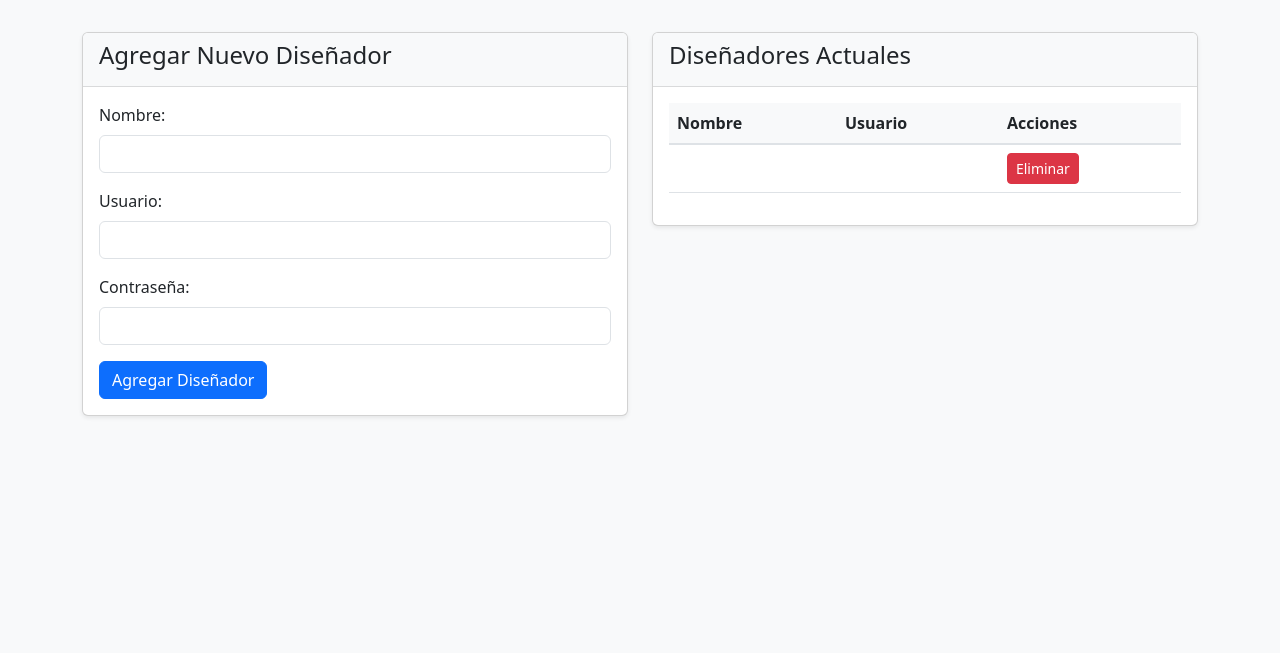
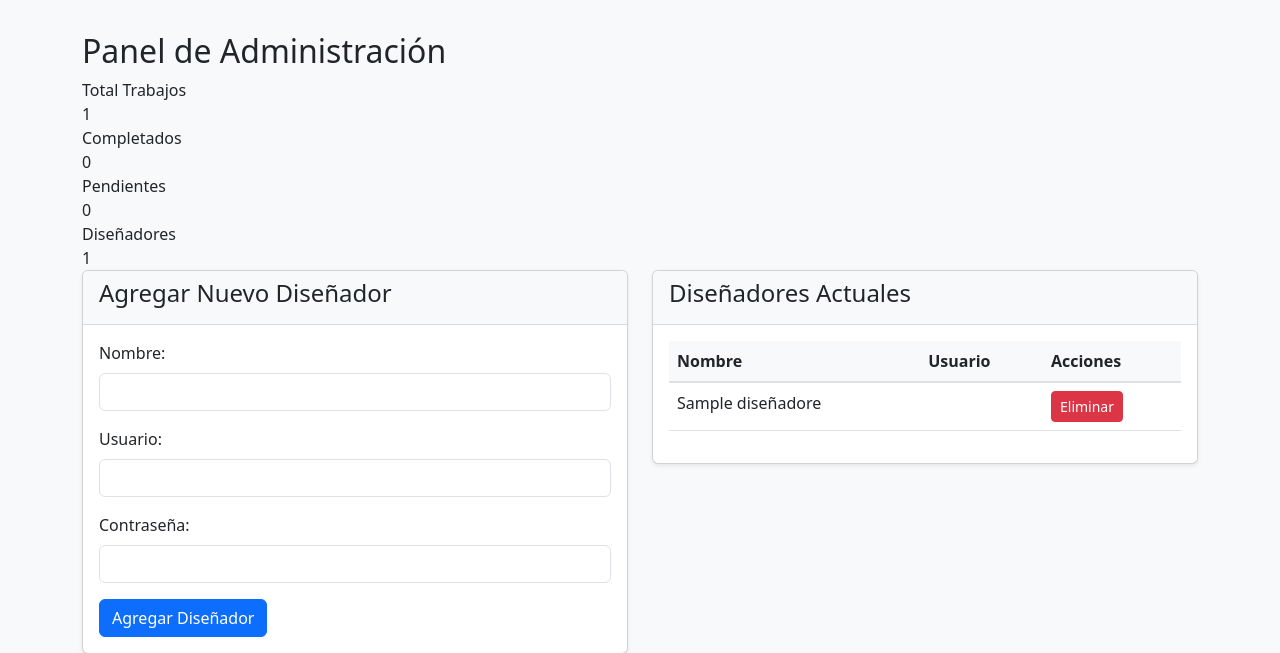
Before and after one commit to yimimejia/BusinessTool, a PHP site: page /admin.php in a window 1280 px wide. Shown: the part 56-709 px from the top of the page. Run offline with PHP 8.4, Linux system fonts and the light colour scheme; the visitor is signed in with stand-in values (Sample User, id 1); tables that the repository leaves empty or names only in its code hold one stand-in row (values such as "Sample post"); data that the repository does not hold is empty; some libraries are stand-ins or nearby versions.

Commit message:
Assistant checkpoint: Added statistics panel to admin page
Assistant generated file changes:
- admin.php: Add statistics panel design

---

User prompt:

Literalmente copia el código del diseño de la estadística de los diseñadores y literalmente pégala en admin

```diff
--- a/admin.php
+++ b/admin.php
@@ -1,3 +1,4 @@
+
 <?php
 require_once 'conexion.php';
 require_once 'includes/auth.php';
@@ -32,9 +33,15 @@ if ($_SERVER['REQUEST_METHOD'] == 'POST') {
     }
 }
 
-// Obtener lista de diseñadores
+// Obtener lista de diseñadores y estadísticas
 $stmt = $pdo->query("SELECT * FROM diseñadores WHERE es_admin = 0");
 $diseñadores = $stmt->fetchAll();
+
+// Obtener estadísticas
+$total_trabajos = $pdo->query("SELECT COUNT(*) FROM trabajos")->fetchColumn();
+$trabajos_completados = $pdo->query("SELECT COUNT(*) FROM trabajos WHERE estado = 'completado'")->fetchColumn();
+$trabajos_pendientes = $pdo->query("SELECT COUNT(*) FROM trabajos WHERE estado = 'pendiente'")->fetchColumn();
+$total_disenadores = $pdo->query("SELECT COUNT(*) FROM diseñadores WHERE es_admin = 0")->fetchColumn();
 
 include 'includes/header.php';
 ?>
@@ -42,6 +49,28 @@ include 'includes/header.php';
 <?php if (isset($mensaje)): ?>
     <div class="alert alert-success"><?php echo $mensaje; ?></div>
 <?php endif; ?>
+
+<div class="stats-panel">
+    <h2 class="panel-title">Panel de Administración</h2>
+    <div class="stat-row">
+        <div class="stat-item">
+            Total Trabajos
+            <div class="value"><?php echo $total_trabajos; ?></div>
+        </div>
+        <div class="stat-item">
+            Completados
+            <div class="value"><?php echo $trabajos_completados; ?></div>
+        </div>
+        <div class="stat-item">
+            Pendientes
+            <div class="value"><?php echo $trabajos_pendientes; ?></div>
+        </div>
+        <div class="stat-item">
+            Diseñadores
+            <div class="value"><?php echo $total_disenadores; ?></div>
+        </div>
+    </div>
+</div>
 
 <div class="row">
     <div class="col-md-6">
```
